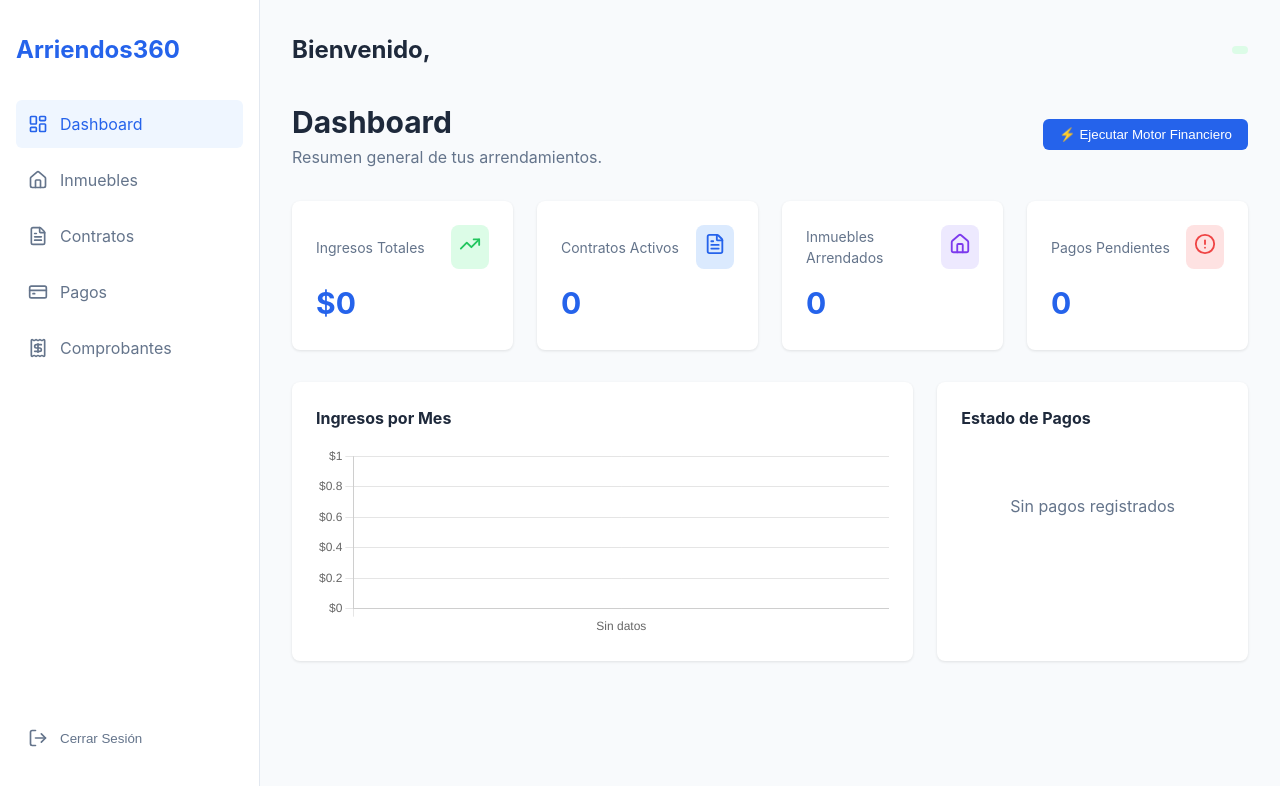
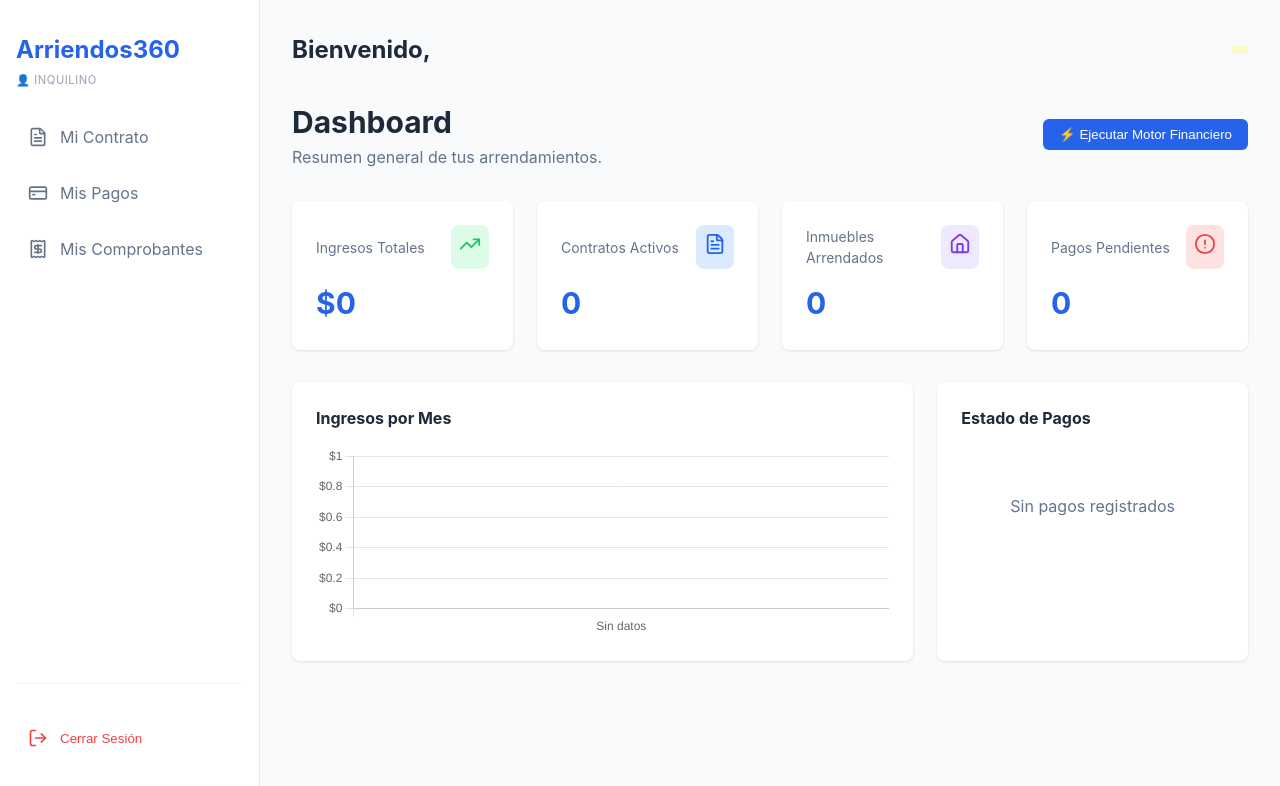
Before and after one commit to UDFJDC-IngenieriaSoftware/IS_202610_E2, a React (Create React App) app in the folder frontend/: page / in a window 1280 px wide. Shown: the top 786 px of the page. Built offline with nearby package versions, Linux system fonts and the light colour scheme; no server answers; sample sign-in values are in the browser's storage.

Commit message:
feat: diferenciar vistas por rol (propietario vs inquilino) en menu y paginas

```diff
--- a/frontend/src/components/Layout.js
+++ b/frontend/src/components/Layout.js
@@ -5,6 +5,7 @@ import { LayoutDashboard, Home, FileText, CreditCard, LogOut, Receipt } from 'lu
 const Layout = ({ children }) => {
     const navigate = useNavigate();
     const usuario = JSON.parse(localStorage.getItem('usuario') || '{}');
+    const esPropietario = usuario.rol === 'propietario';
 
     const handleLogout = () => {
         localStorage.removeItem('token');
@@ -15,10 +16,16 @@ const Layout = ({ children }) => {
     return (
         <div className="app-container">
             <aside className="sidebar">
-                <div style={{ marginBottom: '2rem', fontSize: '1.5rem', fontWeight: 'bold', color: '#2563eb' }}>
+                <div style={{ marginBottom: '0.25rem', fontSize: '1.5rem', fontWeight: 'bold', color: '#2563eb' }}>
                     Arriendos360
                 </div>
+                <div style={{ marginBottom: '1.5rem', fontSize: '0.7rem', color: '#94a3b8', textTransform: 'uppercase', letterSpacing: '0.05em' }}>
+                    {esPropietario ? '🏠 Propietario' : '👤 Inquilino'}
+                </div>
+
                 <nav>
+                    {esPropietario ? (
+                        <>
                             <NavLink to="/" className={({ isActive }) => `nav-link ${isActive ? 'active' : ''}`}>
                                 <LayoutDashboard size={20} /> Dashboard
                             </NavLink>
@@ -34,17 +41,42 @@ const Layout = ({ children }) => {
                             <NavLink to="/comprobantes" className={({ isActive }) => `nav-link ${isActive ? 'active' : ''}`}>
                                 <Receipt size={20} /> Comprobantes
                             </NavLink>
+                        </>
+                    ) : (
+                        <>
+                            <NavLink to="/contratos" className={({ isActive }) => `nav-link ${isActive ? 'active' : ''}`}>
+                                <FileText size={20} /> Mi Contrato
+                            </NavLink>
+                            <NavLink to="/pagos" className={({ isActive }) => `nav-link ${isActive ? 'active' : ''}`}>
+                                <CreditCard size={20} /> Mis Pagos
+                            </NavLink>
+                            <NavLink to="/comprobantes" className={({ isActive }) => `nav-link ${isActive ? 'active' : ''}`}>
+                                <Receipt size={20} /> Mis Comprobantes
+                            </NavLink>
+                        </>
+                    )}
                 </nav>
+
                 <div style={{ marginTop: 'auto' }}>
-                    <button onClick={handleLogout} className="nav-link" style={{ width: '100%', border: 'none', background: 'none', cursor: 'pointer' }}>
+                    <div style={{ padding: '0.75rem 0.5rem', borderTop: '1px solid #f1f5f9', marginBottom: '0.5rem' }}>
+                        <p style={{ fontSize: '0.875rem', fontWeight: '600', color: '#1e293b' }}>
+                            {usuario.nombres} {usuario.apellidos}
+                        </p>
+                        <p style={{ fontSize: '0.75rem', color: '#94a3b8' }}>{usuario.correo}</p>
+                    </div>
+                    <button onClick={handleLogout} className="nav-link"
+                        style={{ width: '100%', border: 'none', background: 'none', cursor: 'pointer', color: '#ef4444' }}>
                         <LogOut size={20} /> Cerrar Sesión
                     </button>
                 </div>
             </aside>
+
             <main className="main-content">
                 <header className="navbar">
                     <h2>Bienvenido, {usuario.nombres}</h2>
-                    <div className="badge badge-success">{usuario.rol}</div>
+                    <span className={`badge ${esPropietario ? 'badge-success' : 'badge-pending'}`}>
+                        {usuario.rol}
+                    </span>
                 </header>
                 {children}
             </main>
--- a/frontend/src/pages/Contratos.js
+++ b/frontend/src/pages/Contratos.js
@@ -3,6 +3,8 @@ import api from '../services/api';
 import { FileText, Plus, ExternalLink, X, UserPlus, AlertCircle, CheckCircle } from 'lucide-react';
 
 const Contratos = () => {
+    const usuario = JSON.parse(localStorage.getItem('usuario') || '{}');
+    const esPropietario = usuario.rol === 'propietario';
     const [contratos, setContratos] = useState([]);
     const [inmuebles, setInmuebles] = useState([]);
     const [loading, setLoading] = useState(true);
@@ -140,11 +142,20 @@ const Contratos = () => {
             )}
 
             <div style={{ display: 'flex', justifyContent: 'space-between', alignItems: 'center', marginBottom: '2rem' }}>
-                <h3>Contratos de Arrendamiento</h3>
-                <button className="btn btn-primary" onClick={() => setShowForm(!showForm)} style={{ display: 'flex', alignItems: 'center', gap: '0.5rem' }}>
-                    {showForm ? <X size={18} /> : <Plus size={18} />}
-                    {showForm ? 'Cancelar' : 'Nuevo Contrato'}
-                </button>
+                <div>
+                    <h2 style={{ fontSize: '1.875rem', fontWeight: 'bold', color: '#1e293b' }}>
+                        {esPropietario ? 'Contratos de Arrendamiento' : 'Mi Contrato'}
+                    </h2>
+                    <p style={{ color: '#64748b' }}>
+                        {esPropietario ? 'Gestiona los contratos de tus inmuebles.' : 'Consulta tu contrato vigente.'}
+                    </p>
+                </div>
+                {esPropietario && (
+                    <button className="btn btn-primary" onClick={() => setShowForm(!showForm)} style={{ display: 'flex', alignItems: 'center', gap: '0.5rem' }}>
+                        {showForm ? <X size={18} /> : <Plus size={18} />}
+                        {showForm ? 'Cancelar' : 'Nuevo Contrato'}
+                    </button>
+                )}
             </div>
 
             {showForm && (
@@ -282,7 +293,7 @@ const Contratos = () => {
                                                 <ExternalLink size={18} />
                                             </a>
                                         )}
-                                        {contrato.estado === 1 && (
+                                        {esPropietario && contrato.estado === 1 && (
                                             <button
                                                 title="Finalizar contrato"
                                                 onClick={async () => {
--- a/frontend/src/pages/Pagos.js
+++ b/frontend/src/pages/Pagos.js
@@ -3,6 +3,8 @@ import api from '../services/api';
 import { CreditCard, CheckCircle, Clock, AlertTriangle, Download, History, X, Receipt } from 'lucide-react';
 
 const Pagos = () => {
+    const usuario = JSON.parse(localStorage.getItem('usuario') || '{}');
+    const esPropietario = usuario.rol === 'propietario';
     const [pagos, setPagos] = useState([]);
     const [loading, setLoading] = useState(true);
     const [filtro, setFiltro] = useState('');
@@ -180,7 +182,7 @@ const Pagos = () => {
                                     </td>
                                     <td style={{ padding: '1rem' }}>
                                         <div style={{ display: 'flex', gap: '0.75rem' }}>
-                                            {pago.estado !== 2 && (
+                                            {esPropietario && pago.estado !== 2 && (
                                                 <button
                                                     className="btn btn-primary"
                                                     onClick={() => { setSelectedPago(pago); setShowPayModal(true); }}
```
Lines whose indentation alone changed are shown as unchanged.
